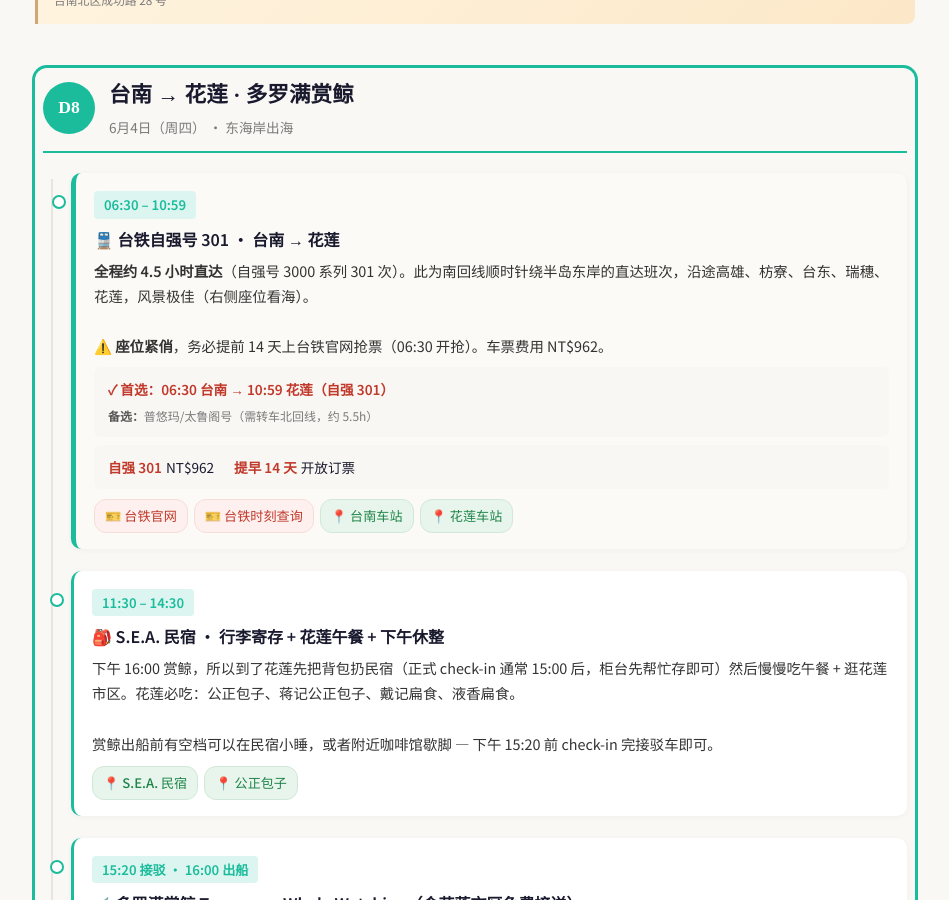
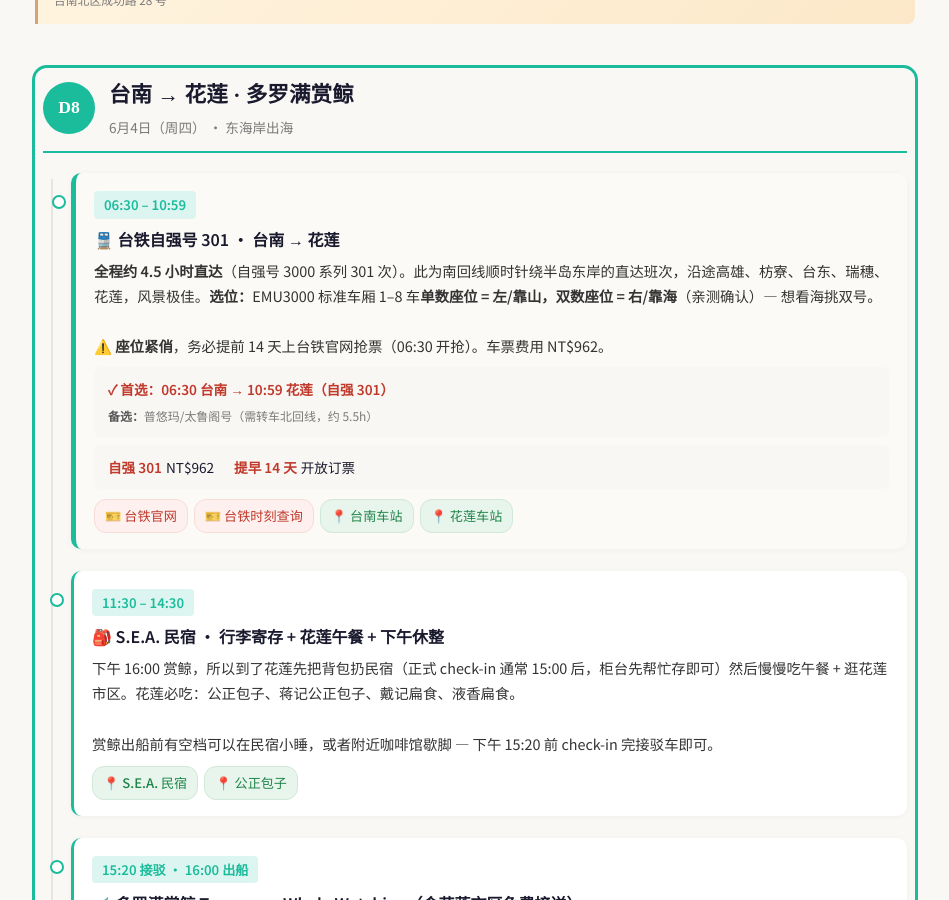
Before and after one commit to SibeiC/SibeiC.github.io, a Jekyll site: the page built from _trips/taiwan-2026.md, in a window 1280 px wide and 900 px high, scrolled down 17113 px. Shown: the whole window, without its empty margins (165-1114 px from the left). Built offline with Jekyll 4.4.1, drawn with Linux system fonts in a browser that asks for light colours; some of the changed text lies outside the part shown.

Commit message:
Day 8 自强号 301: 亲测确认 1-8 车 单号=左/山, 双号=右/海
Firsthand confirmation on this morning's 301 ride — overrides the
earlier-research "标准方向被翻转" hypothesis. Standard EMU3000 mapping
holds: cars 1-8 odd seats = mountain side, even seats = sea side, and
right side faces the Pacific on the 南迴 northbound leg.

https://claude.ai/code/session_01Mh5B6mkqa15EiDbD5n4qdp

```diff
--- a/_trips/taiwan-2026.md
+++ b/_trips/taiwan-2026.md
@@ -723,7 +723,7 @@ days:
         title: 🚆 台铁自强号 301 · 台南 → 花莲
         transit: true
         detail: |
-          <strong>全程约 4.5 小时直达</strong>（自强号 3000 系列 301 次）。此为南回线顺时针绕半岛东岸的直达班次，沿途高雄、枋寮、台东、瑞穗、花莲，风景极佳（右侧座位看海）。
+          <strong>全程约 4.5 小时直达</strong>（自强号 3000 系列 301 次）。此为南回线顺时针绕半岛东岸的直达班次，沿途高雄、枋寮、台东、瑞穗、花莲，风景极佳。<strong>选位：</strong>EMU3000 标准车厢 1–8 车<strong>单数座位 = 左/靠山，双数座位 = 右/靠海</strong>（亲测确认）— 想看海挑双号。
           <br><br>
           <strong>⚠️ 座位紧俏</strong>，务必提前 14 天上台铁官网抢票（06:30 开抢）。车票费用 NT$962。
         transit_route:
```
Also changed, not shown: other parts of _trips/taiwan-2026.md (+1 -1 lines).
